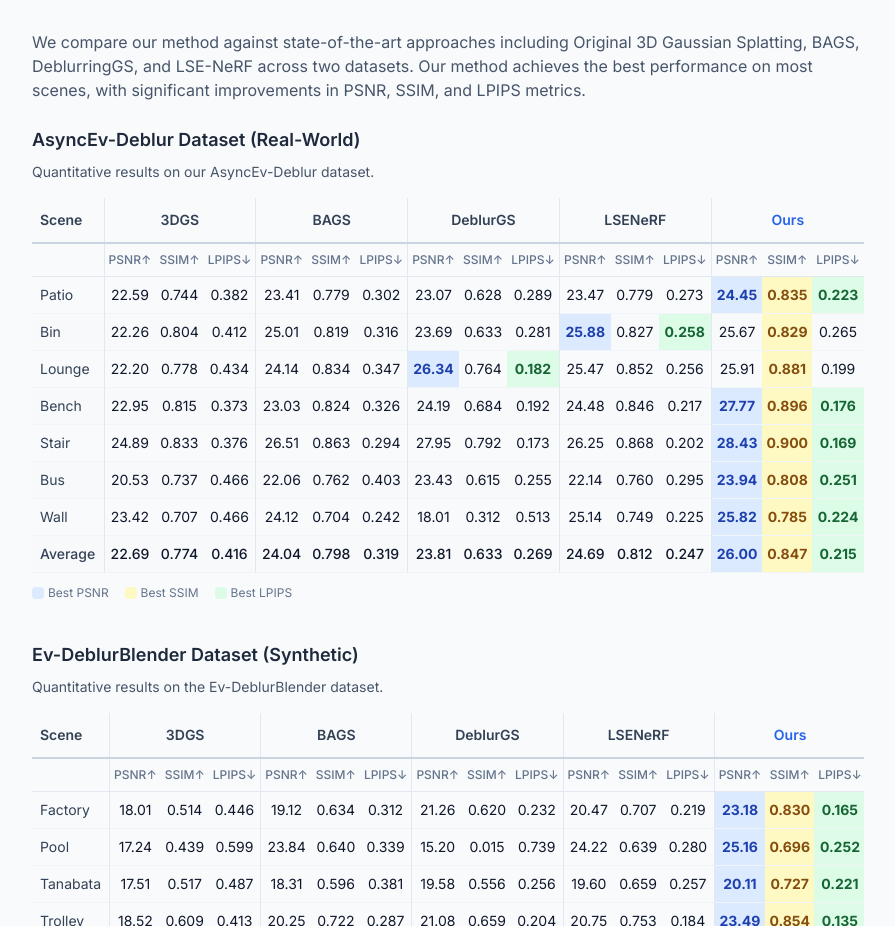
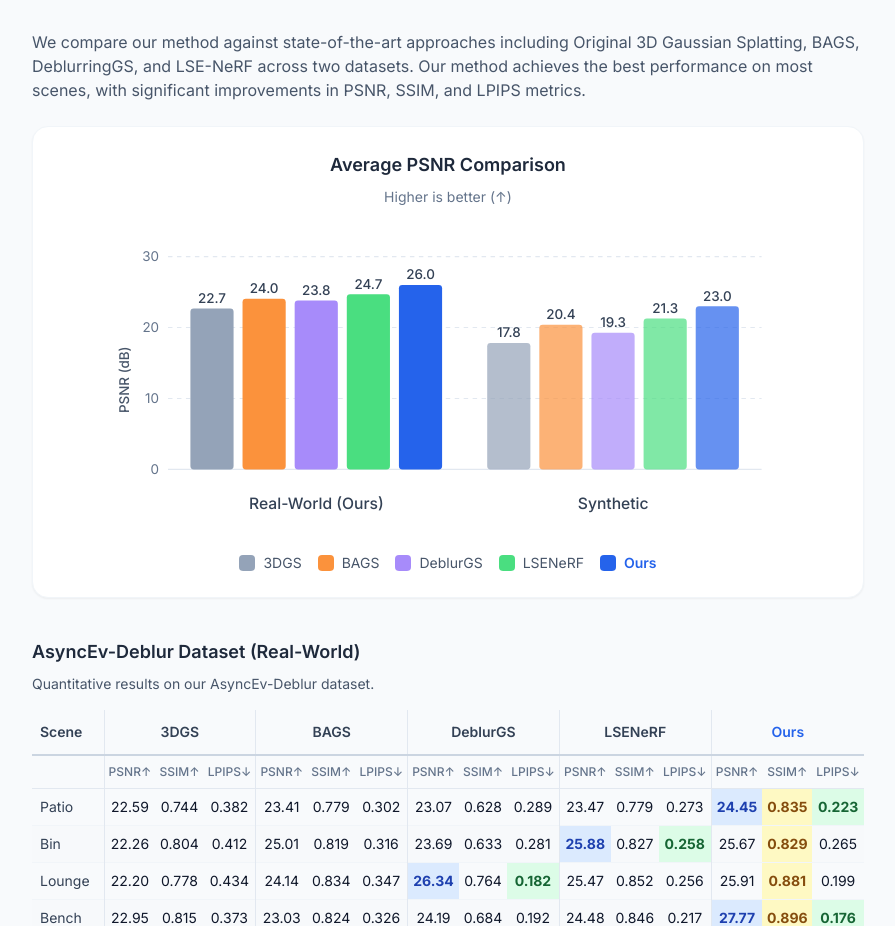
Before and after one commit to OpenImagingLab/AsyncEvGS, a React (Vite) app: page / in a window 1280 px wide. Shown: the part 4362-5288 px from the top of the page, without its empty margins (192-1087 px from the left). Built offline with nearby package versions, Linux system fonts and the light colour scheme.

Commit message:
Add PSNR bar chart visualization for quantitative metrics

```diff
--- a/src/App.tsx
+++ b/src/App.tsx
@@ -236,6 +236,176 @@ const InteractiveResults: React.FC<{ comparisons: ComparisonItem[] }> = ({ compa
           💡 <strong>Tip:</strong> Drag the slider or click anywhere on the video to compare LSE-NeRF (baseline) with our method.
           Videos are synchronized for direct comparison.
         </p>
+      </div>
+    </div>
+  );
+};
+
+const PerformanceChart: React.FC<{ datasets: DatasetMetrics[] }> = ({ datasets }) => {
+  const methods = ["3DGS", "BAGS", "DeblurGS", "LSENeRF", "Ours"];
+  const methodColors: { [key: string]: string } = {
+    "3DGS": "#94a3b8",
+    "BAGS": "#fb923c",
+    "DeblurGS": "#a78bfa",
+    "LSENeRF": "#4ade80",
+    "Ours": "#2563eb"
+  };
+
+  // Get average metrics for each dataset
+  const getAverageMetrics = (dataset: DatasetMetrics) => {
+    const avgScene = dataset.scenes.find(s => s.scene === 'Average');
+    return avgScene?.methods || {};
+  };
+
+  const realWorldAvg = getAverageMetrics(datasets[0]);
+  const syntheticAvg = getAverageMetrics(datasets[1]);
+
+  // Bar chart dimensions
+  const width = 600;
+  const height = 280;
+  const padding = { top: 30, right: 20, bottom: 60, left: 50 };
+  const chartWidth = width - padding.left - padding.right;
+  const chartHeight = height - padding.top - padding.bottom;
+
+  // PSNR values for bar chart
+  const psnrMax = 30;
+  const barWidth = chartWidth / (methods.length * 2 + 1) * 0.8;
+  const groupWidth = chartWidth / 2;
+
+  return (
+    <div className="mb-10 bg-white rounded-2xl border border-slate-100 shadow-sm p-6">
+      <h3 className="text-lg font-semibold text-slate-800 mb-2 text-center">Average PSNR Comparison</h3>
+      <p className="text-sm text-slate-500 text-center mb-4">Higher is better (↑)</p>
+
+      <div className="overflow-x-auto">
+        <svg viewBox={`0 0 ${width} ${height}`} className="w-full h-auto max-w-2xl mx-auto">
+          {/* Y-axis grid lines */}
+          {[0, 10, 20, 30].map(val => (
+            <g key={val}>
+              <line
+                x1={padding.left}
+                y1={padding.top + chartHeight - (val / psnrMax) * chartHeight}
+                x2={width - padding.right}
+                y2={padding.top + chartHeight - (val / psnrMax) * chartHeight}
+                stroke="#e2e8f0"
+                strokeDasharray={val === 0 ? "0" : "4 4"}
+              />
+              <text
+                x={padding.left - 8}
+                y={padding.top + chartHeight - (val / psnrMax) * chartHeight + 4}
+                textAnchor="end"
+                className="text-xs fill-slate-500"
+              >
+                {val}
+              </text>
+            </g>
+          ))}
+
+          {/* Y-axis label */}
+          <text
+            x={15}
+            y={height / 2}
+            textAnchor="middle"
+            transform={`rotate(-90 15 ${height / 2})`}
+            className="text-xs fill-slate-600 font-medium"
+          >
+            PSNR (dB)
+          </text>
+
+          {/* Real-World Dataset Bars */}
+          {methods.map((method, idx) => {
+            const value = realWorldAvg[method]?.psnr || 0;
+            const barHeight = (value / psnrMax) * chartHeight;
+            const x = padding.left + idx * (barWidth + 8) + 20;
+            const y = padding.top + chartHeight - barHeight;
+
+            return (
+              <g key={`rw-${method}`}>
+                <rect
+                  x={x}
+                  y={y}
+                  width={barWidth}
+                  height={barHeight}
+                  fill={methodColors[method]}
+                  rx={3}
+                  className="transition-all hover:opacity-80"
+                />
+                <text
+                  x={x + barWidth / 2}
+                  y={y - 5}
+                  textAnchor="middle"
+                  className="text-xs fill-slate-700 font-medium"
+                >
+                  {value.toFixed(1)}
+                </text>
+              </g>
+            );
+          })}
+
+          {/* Synthetic Dataset Bars */}
+          {methods.map((method, idx) => {
+            const value = syntheticAvg[method]?.psnr || 0;
+            const barHeight = (value / psnrMax) * chartHeight;
+            const x = padding.left + groupWidth + idx * (barWidth + 8) + 20;
+            const y = padding.top + chartHeight - barHeight;
+
+            return (
+              <g key={`syn-${method}`}>
+                <rect
+                  x={x}
+                  y={y}
+                  width={barWidth}
+                  height={barHeight}
+                  fill={methodColors[method]}
+                  rx={3}
+                  opacity={0.7}
+                  className="transition-all hover:opacity-100"
+                />
+                <text
+                  x={x + barWidth / 2}
+                  y={y - 5}
+                  textAnchor="middle"
+                  className="text-xs fill-slate-700 font-medium"
+                >
+                  {value.toFixed(1)}
+                </text>
+              </g>
+            );
+          })}
+
+          {/* Dataset Labels */}
+          <text
+            x={padding.left + groupWidth / 2}
+            y={height - 25}
+            textAnchor="middle"
+            className="text-sm fill-slate-700 font-medium"
+          >
+            Real-World (Ours)
+          </text>
+          <text
+            x={padding.left + groupWidth + groupWidth / 2}
+            y={height - 25}
+            textAnchor="middle"
+            className="text-sm fill-slate-700 font-medium"
+          >
+            Synthetic
+          </text>
+        </svg>
+      </div>
+
+      {/* Legend */}
+      <div className="flex flex-wrap justify-center gap-4 mt-4">
+        {methods.map(method => (
+          <div key={method} className="flex items-center gap-2">
+            <div
+              className="w-4 h-4 rounded"
+              style={{ backgroundColor: methodColors[method] }}
+            />
+            <span className={`text-sm ${method === 'Ours' ? 'font-semibold text-primary' : 'text-slate-600'}`}>
+              {method}
+            </span>
+          </div>
+        ))}
       </div>
     </div>
   );
@@ -606,6 +776,7 @@ function App() {
             We compare our method against state-of-the-art approaches including Original 3D Gaussian Splatting, BAGS, DeblurringGS, and LSE-NeRF across two datasets.
             Our method achieves the best performance on most scenes, with significant improvements in PSNR, SSIM, and LPIPS metrics.
           </p>
+          <PerformanceChart datasets={quantitativeResults} />
           {quantitativeResults.map((dataset, idx) => (
             <QuantitativeTable key={idx} dataset={dataset} />
           ))}
```
